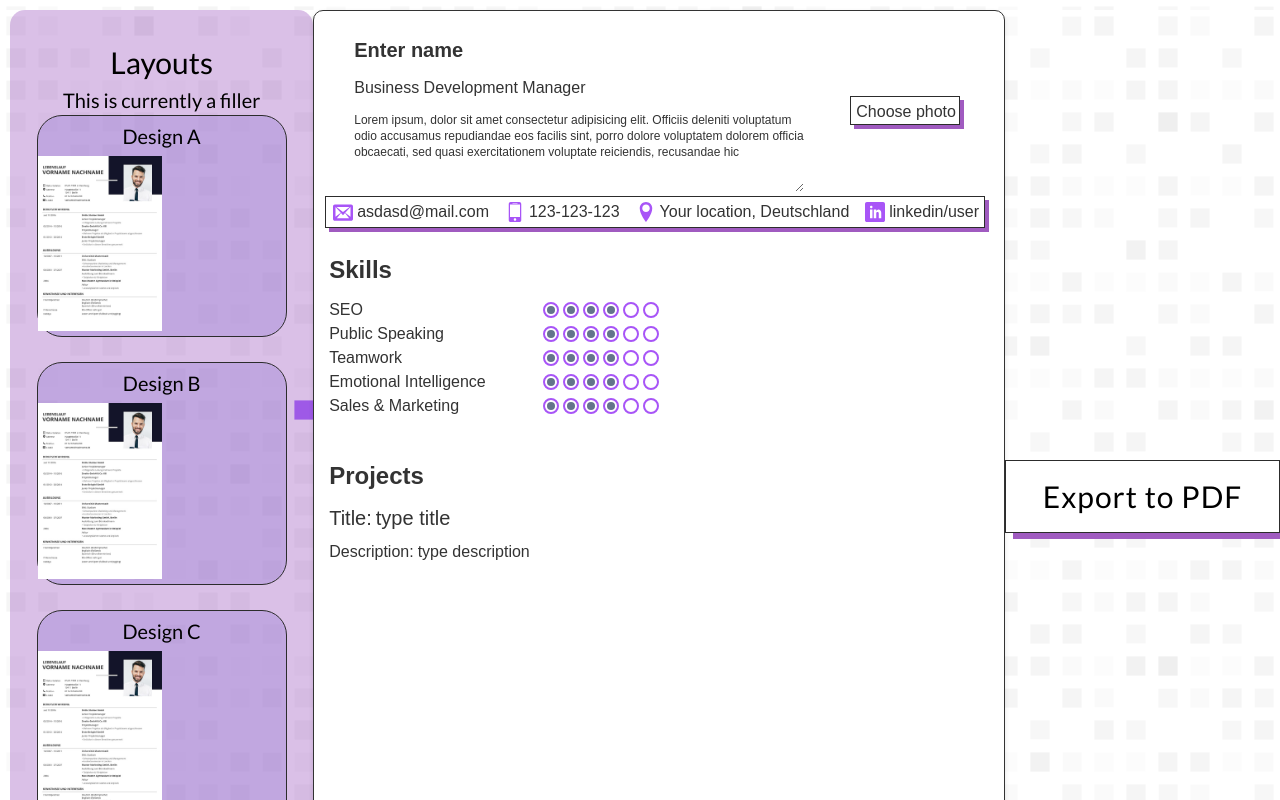
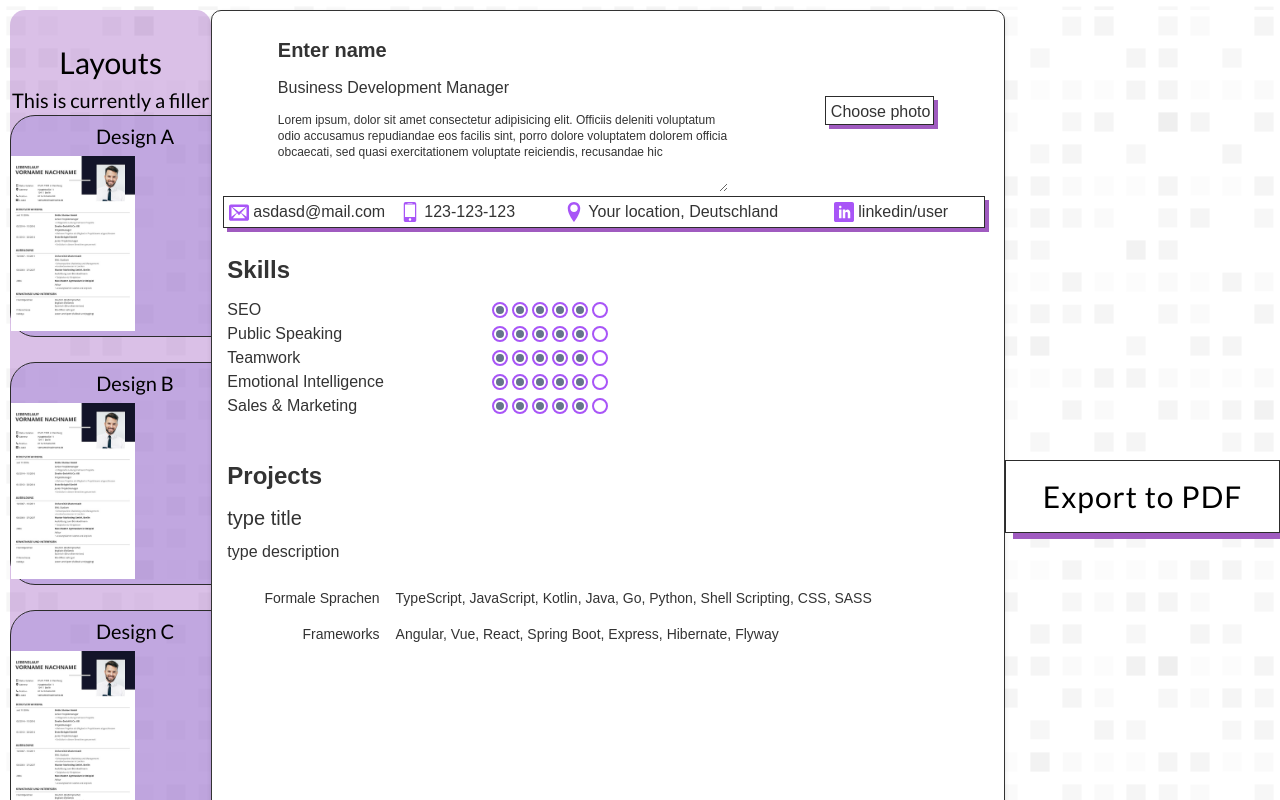
Before and after one commit to VanTea1/portfolioManagementApp, an Angular app: page /cv in a window 1280 px wide. Shown: the top 800 px of the page. Built offline with nearby package versions, Linux system fonts and the light colour scheme.

Commit message:
skills-checking

```diff
--- a/src/app/components/base-info/base-info.component.html
+++ b/src/app/components/base-info/base-info.component.html
@@ -2,14 +2,16 @@
   <div class="flex justify-around">
     <div class="flex flex-col gap-3 max-w-[70%]">
       <app-edit
-        class="text-xl font-bold max-w-[50%]"
+        class="text-xl font-bold max-w-full"
         type="text"
         [(value)]="userName"
+        [inputWidth]="userName.length * 10"
       ></app-edit>
       <app-edit
-        class="text-base w-auto max-w-[70%]"
+        class="text-base w-auto max-w-full"
         type="text"
         [(value)]="position"
+        [inputWidth]="position.length * 9"
       ></app-edit>
 
       <textarea
@@ -60,6 +62,7 @@
         class="text-base w-auto"
         type="text"
         [(value)]="userInfo.mail"
+        [inputWidth]="userInfo.mail.length * 9"
       ></app-edit>
     </li>
     <li class="flex items-center gap-1">
@@ -70,6 +73,7 @@
         class="text-base w-auto"
         type="text"
         [(value)]="userInfo.tel"
+        [inputWidth]="userInfo.tel.length * 9"
       ></app-edit>
     </li>
     <li class="flex items-center gap-1">
@@ -80,6 +84,7 @@
         class="text-base w-auto"
         type="text"
         [(value)]="userInfo.address"
+        [inputWidth]="userInfo.address.length * 9"
       ></app-edit>
     </li>
     <li class="flex items-center gap-1">
@@ -90,6 +95,7 @@
         class="text-base w-auto"
         type="text"
         [(value)]="userInfo.linkedIn"
+        [inputWidth]="userInfo.linkedIn.length * 9"
       ></app-edit>
     </li>
   </ul>
--- a/src/app/components/edit/edit.component.html
+++ b/src/app/components/edit/edit.component.html
@@ -1,9 +1,15 @@
 @if (!isEditMode) {
-<div class="relative change-container flex hover:pr-4">
-  <div>{{ value }}</div>
-  <button class="hidden" (click)="switchEditMode()">
+<div
+  [style.width.px]="inputWidth"
+  (dblclick)="switchEditMode()"
+  class="relative change-container min-w-32 flex hover:pr-4"
+>
+  <div class="">
+    {{ value }}
+  </div>
+  <button class="hidden justify-center items-center" (click)="switchEditMode()">
     <svg
-      class="absolute right-[-4px] fill-purple-500 top-0 hover:scale-125 transition-all"
+      class="absolute right-[-10px] fill-purple-500 top-0 hover:scale-125 transition-all"
       width="16"
       height="16"
     >
@@ -15,13 +21,14 @@
 <div class="flex relative">
   <input
     type="text"
-    class="w-full animate-pulse"
+    class="w-full animate-pulse min-w-28"
     [ngModel]="value"
+    [style.width.px]="inputWidth"
     (ngModelChange)="onValueChange($event)"
   />
   <button (click)="switchEditMode()">
     <svg
-      class="absolute right-[-16] fill-purple-500 top-0 hover:scale-125 transition-all"
+      class="absolute right-[-16] fill-purple-500 top-0 hover:scale-125 transition-all z-10"
       width="20"
       height="20"
     >
--- a/src/app/components/edit/edit.component.ts
+++ b/src/app/components/edit/edit.component.ts
@@ -10,6 +10,7 @@ import { FormsModule } from '@angular/forms';
 })
 export class EditComponent {
      @Input() value : string = '';
+     @Input() inputWidth : number = 0;
     @Output() valueChange = new EventEmitter<string>();
 
   onValueChange(model: string) {
--- a/src/app/components/projects/projects.component.html
+++ b/src/app/components/projects/projects.component.html
@@ -1,35 +1,30 @@
 <section class="projects-section flex flex-col gap-4 min-h-5 max-w-[50%]">
   @for(project of projects; track $index){
   <div class="flex flex-col gap-2">
-    <div class="flex gap-1">
-      <div class="text-xl w-auto">Title:</div>
-      <app-edit
-        class="text-xl"
-        type="text"
-        [(value)]="project.title"
-      ></app-edit>
-    </div>
-    <div class="flex gap-1">
-      <div class="text-base w-auto">Description:</div>
+    <app-edit class="text-xl" [(value)]="project.title"></app-edit>
     <app-edit
       class="text-base"
       type="text"
       [(value)]="project.description"
     ></app-edit>
-    </div>
     @for(key of getProjectTitles(project); track key){
-    <div class="relative flex gap-1">
+    <table class="relative ml-10 table-auto w-full">
+      <tbody class="text-sm">
+        <tr>
+          <td class="text-right max-w-40">
             <app-edit
-        class="text-base w-auto"
+              class="text-right text-base w-auto"
               type="text"
               [(value)]="project[key][0]"
-      ></app-edit
-      >:
+            ></app-edit>
+          </td>
+          <td class="pl-4">
             <app-edit
-        class="text-base w-auto"
+              class="text-base w-auto max-w-96"
               type="text"
               [(value)]="project[key][1]"
             ></app-edit>
+          </td>
           <button
             class="absolute top-[2px] left-[-14px] hidden"
             (click)="deleteProjectField(key, project)"
@@ -38,7 +33,9 @@
               <use href="./assets/sprite.svg#icon-bin"></use>
             </svg>
           </button>
-    </div>
+        </tr>
+      </tbody>
+    </table>
     }
     <button
       class="hidden items-center text-purple-500 uppercase gap-1 hover:scale-105 transition-all"
@@ -73,3 +70,21 @@
     </button>
   </div>
 </section>
+
+<table class="table-auto w-full">
+  <tbody class="text-sm">
+    <tr>
+      <td class="text-right p-2">Formale Sprachen</td>
+      <td class="p-2">
+        TypeScript, JavaScript, Kotlin, Java, Go, Python, Shell Scripting, CSS,
+        SASS
+      </td>
+    </tr>
+    <tr>
+      <td class="text-right p-2">Frameworks</td>
+      <td class="p-2">
+        Angular, Vue, React, Spring Boot, Express, Hibernate, Flyway
+      </td>
+    </tr>
+  </tbody>
+</table>
--- a/src/app/components/skills/skills.component.html
+++ b/src/app/components/skills/skills.component.html
@@ -1,15 +1,18 @@
 <section class="skills-section max-w-[50%]">
-  @for(skill of skills; track $index){
-  <div class="skill flex justify-between items-center">
+  <div
+    *ngFor="let skill of skills; let idxSkill = index"
+    class="skill flex justify-between items-center"
+  >
     <div class="relative">
       <app-edit
-        class="relative text-base w-auto max-w-[70%]"
+        class="relative text-base w-auto max-w-[50%]"
         type="text"
-        [(value)]="skills[$index]"
+        [(value)]="skill.name"
+        [inputWidth]="skill.name.length * 9"
       ></app-edit>
       <button
         class="absolute top-[2px] left-[-14px] hidden"
-        (click)="deleteSkill($index)"
+        (click)="deleteSkill(idxSkill)"
       >
         <svg
           class="fill-purple-500 hover:scale-125 transition-all"
@@ -21,45 +24,21 @@
       </button>
     </div>
     <div class="flex space-x-1">
-      <label
-        class="label flex w-4 h-4 border-2 rounded-full border-purple-500 items-center justify-center"
-      >
-        <input class="hidden" checked type="checkbox" />
-        <div class="checkmark"></div>
-      </label>
-      <label
-        class="label flex w-4 h-4 border-2 rounded-full border-purple-500 items-center justify-center"
-      >
-        <input class="hidden" checked type="checkbox" />
-        <div class="checkmark"></div>
-      </label>
-      <label
-        class="label flex w-4 h-4 border-2 rounded-full border-purple-500 items-center justify-center"
-      >
-        <input class="hidden" checked type="checkbox" />
-        <div class="checkmark"></div>
-      </label>
-      <label
-        class="label flex w-4 h-4 border-2 rounded-full border-purple-500 items-center justify-center"
-      >
-        <input class="hidden" checked type="checkbox" />
-        <div class="checkmark"></div>
-      </label>
-      <label
-        class="label flex w-4 h-4 border-2 rounded-full border-purple-500 items-center justify-center"
-      >
-        <input class="hidden" type="checkbox" />
-        <div class="checkmark"></div>
-      </label>
-      <label
-        class="label flex w-4 h-4 border-2 rounded-full border-purple-500 items-center justify-center"
-      >
-        <input class="hidden" type="checkbox" />
-        <div class="checkmark"></div>
-      </label>
+      <div *ngFor="let lvl of skill.level; let idxLvl = index">
+        <label
+          class="label flex w-4 h-4 border-2 rounded-full border-purple-500 items-center justify-center"
+        >
+          <input
+            (click)="handleCheckboxClick(idxSkill, idxLvl)"
+            [ngClass]="{ checked: lvl }"
+            class="hidden"
+            type="checkbox"
+          />
+          <div class="checkmark"></div>
+        </label>
+      </div>
     </div>
   </div>
-  }
   <button
     class="add-skill hidden justify-center items-center text-purple-500 uppercase gap-1 hover:scale-125 transition-all"
     (click)="addSkill()"
--- a/src/app/components/skills/skills.component.scss
+++ b/src/app/components/skills/skills.component.scss
@@ -1,6 +1,6 @@
-.label input:checked ~ .checkmark {
-  @apply bg-slate-500 rounded-full w-2 h-2;
-}
+// .label input:checked ~ .checkmark {
+//   @apply bg-slate-500 rounded-full w-2 h-2;
+// }
 
 .skills-section {
   @apply pb-5;
@@ -15,3 +15,6 @@
     }
   }
 }
+.checked ~ .checkmark {
+  @apply bg-slate-500 rounded-full w-2 h-2;
+}
--- a/src/app/components/skills/skills.component.ts
+++ b/src/app/components/skills/skills.component.ts
@@ -1,22 +1,39 @@
 
 import { Component } from '@angular/core';
 import { EditComponent } from "../edit/edit.component";
+import { ISkill } from '../../models/Skill';
+import { NgClass, NgFor } from '@angular/common';
 
 @Component({
-    selector: 'app-skills',
-    standalone: true,
-    templateUrl: './skills.component.html',
-    styleUrl: './skills.component.scss',
-    imports: [EditComponent]
+  selector: 'app-skills',
+  standalone: true,
+  templateUrl: './skills.component.html',
+  styleUrl: './skills.component.scss',
+  imports: [EditComponent, NgClass, NgFor]
 })
 export class SkillsComponent {
 
-skills: string[] = ['SEO','Public Speaking', 'Teamwork', 'Emotional Intelligence', 'Sales & Marketing']
+  skills: ISkill[] = [ { name: 'SEO', level: [true, true, true, true, true, false] },
+    { name: 'Public Speaking', level: [true, true, true, true, true, false] },
+    { name: 'Teamwork', level: [true, true, true, true, true, false] },
+    { name: 'Emotional Intelligence', level: [true, true, true, true, true, false] },
+    { name: 'Sales & Marketing', level: [true, true, true, true, true, false] }];
 
   addSkill() {
-    this.skills.push('new skill');
+    this.skills.push({ name: 'new skill', level: [true, true, true, true, true, false] });
 }
   deleteSkill(index:number) {
     this.skills.splice(index, 1);
+  }
+
+  handleCheckboxClick( skillIndex: number, checkboxIndex: number) {
+
+
+    for (let i = 0; i <= checkboxIndex; i++) {
+      this.skills[skillIndex].level[i] = true;
+    }
+    for (let i = checkboxIndex + 1; i < this.skills[skillIndex].level.length; i++) {
+      this.skills[skillIndex].level[i] = false;
+    }
+ }
 }
-}
--- /dev/null
+++ b/src/app/models/Skill.ts
@@ -0,0 +1,4 @@
+export interface ISkill {
+    name: string;
+    level: boolean[];
+}
```
Lines whose indentation alone changed are shown as unchanged.
